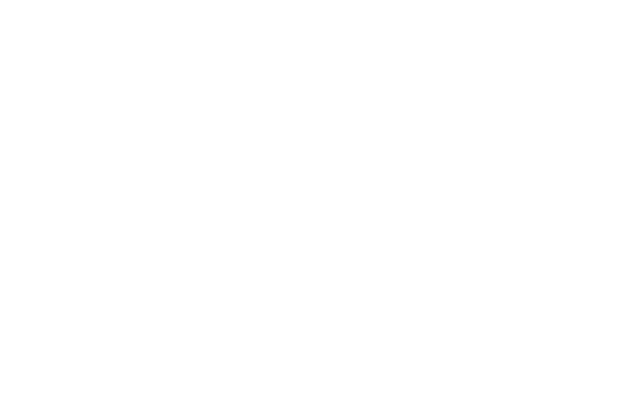
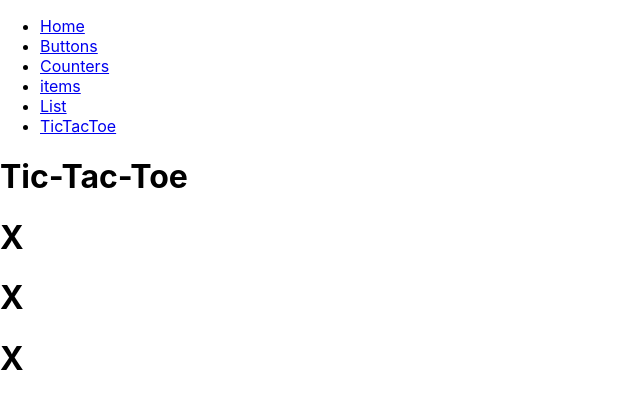
Before and after one commit to Sampo71/React_yes, a React (Create React App) app in the folder sk_react_harjotus/: page /ticTacToe in a window 1280 px wide. Before the commit this address had no page. Shown: the top 408 px of the page, without its empty margins (0-640 px from the left). Built offline with nearby package versions, Linux system fonts and the light colour scheme.

Commit message:
board kesken

```diff
--- a/sk_react_harjotus/src/App.js
+++ b/sk_react_harjotus/src/App.js
@@ -6,6 +6,7 @@
 import { Counters } from "./pages/Counters";
 import { Items } from "./pages/Items";
 import { List } from "./pages/List";
+import { TicTacToe } from "./tictactoe/Tictactoe";
 
 
 function App() {
@@ -19,6 +20,7 @@
           <Route path="Counters" element={<Counters/>}/>
           <Route path="Items" element={<Items/>}/>
           <Route path="List" element={<List/>}/>
+          <Route path="ticTacToe" element={<TicTacToe/>}/>
         </Route>
       </Routes>
     </div>
--- a/sk_react_harjotus/src/pages/Router.jsx
+++ b/sk_react_harjotus/src/pages/Router.jsx
@@ -21,6 +21,9 @@
                     <li>
                         <Link to="List">List</Link>
                     </li>
+                    <li>
+                        <Link to="TicTacToe">TicTacToe</Link>
+                    </li>
                 </ul>
             </div>
         <Outlet/>
--- /dev/null
+++ b/sk_react_harjotus/src/tictactoe/Board.jsx
@@ -0,0 +1,12 @@
+import React from "react";
+import { Square } from "./Square";
+
+export const Board =()=>{
+    return(
+        <div>
+            <Square/>
+            <Square/>
+            <Square/>
+        </div>
+    );
+}
--- /dev/null
+++ b/sk_react_harjotus/src/tictactoe/Square.jsx
@@ -0,0 +1,9 @@
+import React from "react";
+
+export const Square =()=>{
+    return(
+        <div>
+            <h1>X</h1>
+        </div>
+    );
+}
--- /dev/null
+++ b/sk_react_harjotus/src/tictactoe/Tictactoe.jsx
@@ -0,0 +1,12 @@
+import React from "react";
+import './Tictactoe.css'
+import { Board } from "./Board";
+
+export const TicTacToe =()=>{
+    return(
+        <div>
+            <h1>Tic-Tac-Toe</h1>
+            <Board/>
+        </div>
+    );
+}
```
Also changed, not shown: sk_react_harjotus/src/tictactoe/Tictactoe.css (added).
